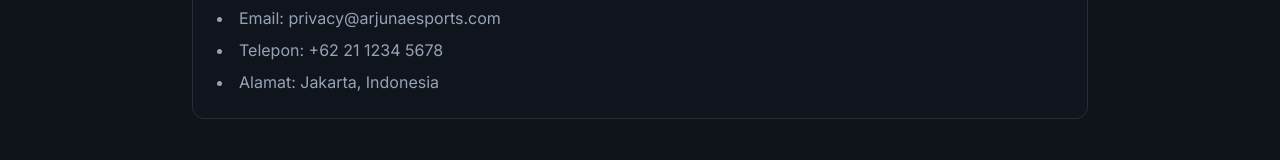
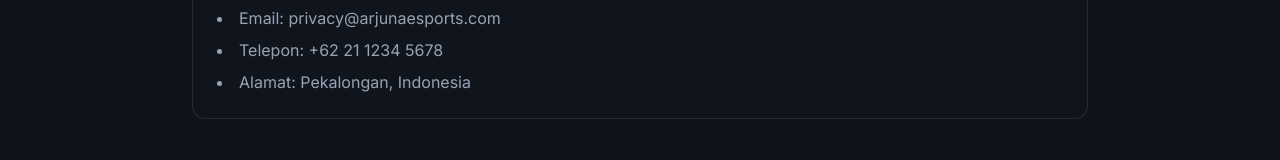
Before and after one commit to Lusmaysh/arjuna-esports-ascend, a React (Vite) app: page /cookie-policy in a window 1280 px wide. Shown: the part 1519-1679 px from the top of the page. Built offline with nearby package versions, Linux system fonts and the light colour scheme.

Commit message:
Update CookiePolicy.tsx

```diff
--- a/src/pages/CookiePolicy.tsx
+++ b/src/pages/CookiePolicy.tsx
@@ -89,7 +89,7 @@ const CookiePolicy = () => {
                 <ul className="list-disc list-inside space-y-2">
                   <li>Email: privacy@arjunaesports.com</li>
                   <li>Telepon: +62 21 1234 5678</li>
-                  <li>Alamat: Jakarta, Indonesia</li>
+                  <li>Alamat: Pekalongan, Indonesia</li>
                 </ul>
               </div>
             </div>
```
